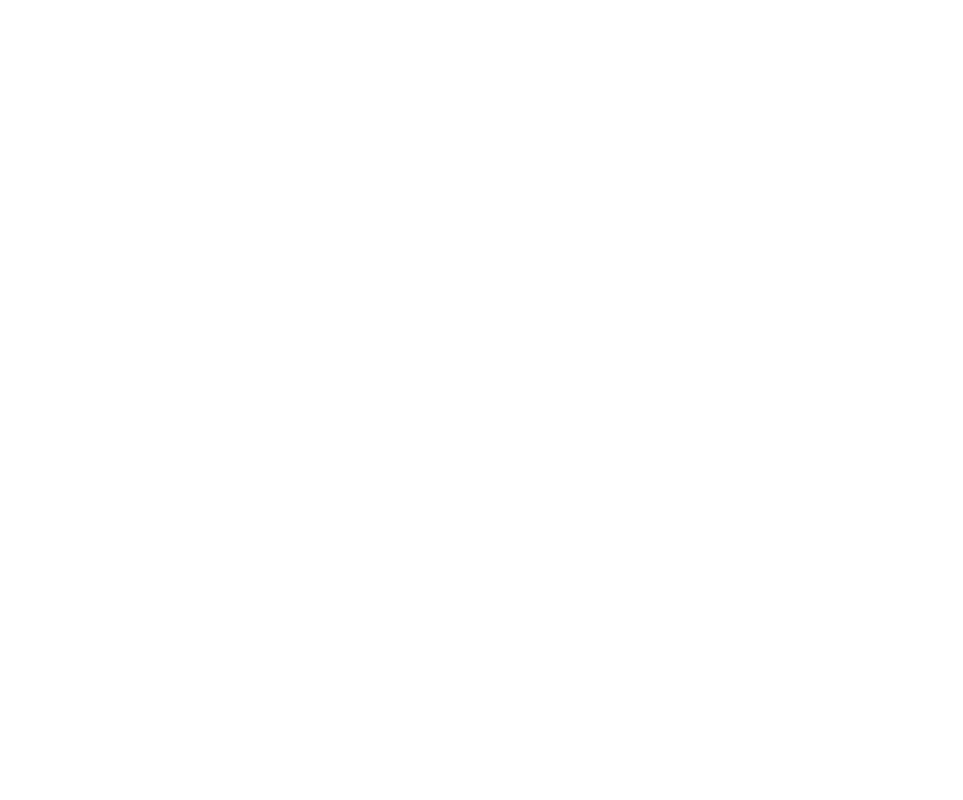
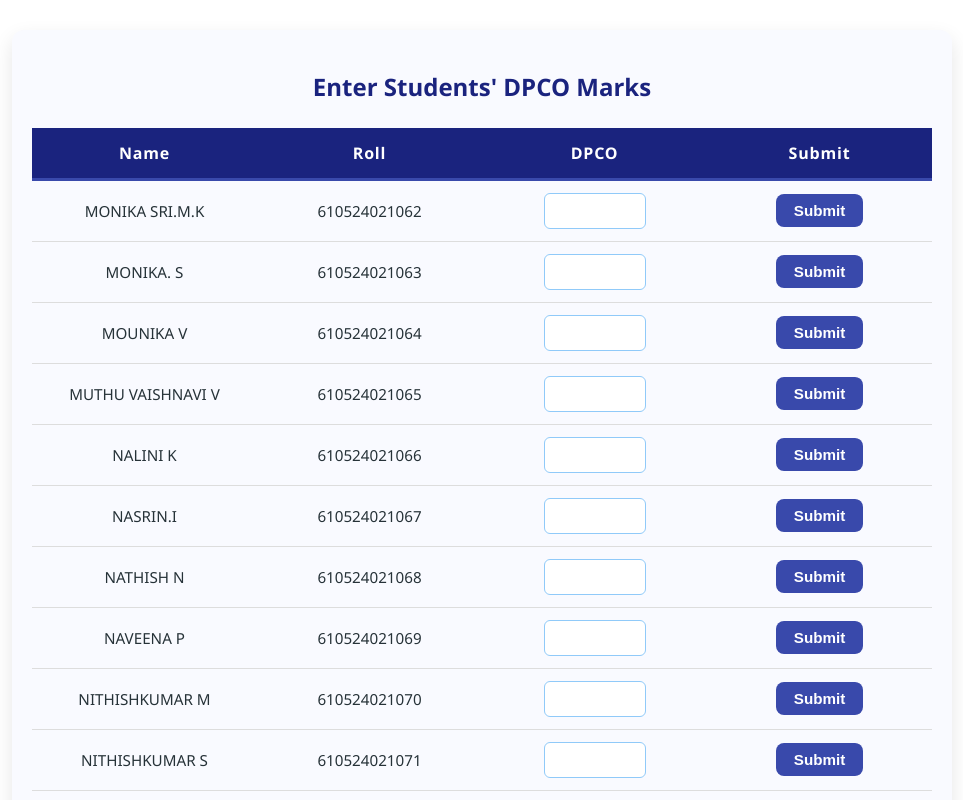
Before and after one commit to SURYACS2007/teacherfrontend-page, a React (Vite) app: page /createdpco in a window 1280 px wide. Before the commit this address had no page. Shown: the top 800 px of the page, without its empty margins (158-1121 px from the left). Built offline with nearby package versions, Linux system fonts and the light colour scheme.

Commit message:
fronnnnnnn

```diff
--- a/src/App.jsx
+++ b/src/App.jsx
@@ -12,6 +12,8 @@
 import Createvccf from './Createvccf';
 import Daastudent from './Daastudent';
 import Createdaa from './Createdaa';
+import Createdpco from './Createdpco';
+import Dpcostudent from './Dpcostudent';
 
 
 function App() {
@@ -32,6 +34,8 @@
         <Route path="/createvccf" element={<Createvccf/>} />
         <Route path="/daastudent" element={<Daastudent/>} />
         <Route path="/createdaa" element={<Createdaa/>} />
+        <Route path="/dpcostudent" element={<Dpcostudent/>} />
+        <Route path="/createdpco" element={<Createdpco/>} />
 
 
 
--- /dev/null
+++ b/src/Createdpco.jsx
@@ -0,0 +1,93 @@
+import React, { useState } from 'react';
+import axios from 'axios';
+import studentData from './data/students.json';
+import './CreateStudent.css';
+
+function Createdpco() {
+  const [rows, setRows] = useState(
+    studentData.map((student) => ({
+      ...student,
+      dpco: ''
+    }))
+  );
+
+  const handleChange = (index, value) => {
+    const updatedRows = [...rows];
+    updatedRows[index].dpco = value;
+    setRows(updatedRows);
+  };
+
+  const handleSubmit = async (index) => {
+    const student = rows[index];
+    const { roll, dpco } = student;
+
+    if (!dpco) {
+      alert('Please enter dpco mark.');
+      return;
+    }
+
+    try {
+      const response = await axios.post('https://teacherbackend-page.onrender.com/createdpco', {
+        roll,
+        dpco
+      });
+
+      if (response.data.message === 'VCCD mark stored successfully') {
+        alert(`✅ DPCO mark submitted for Roll: ${roll}`);
+
+        const updatedRows = [...rows];
+        updatedRows[index].dpco = '';
+        setRows(updatedRows);
+      }
+    } catch (error) {
+      console.error('Error:', error.response?.data || error.message);
+      if (error.response?.status === 404) {
+        alert(`❌ Roll number ${roll} not found in database`);
+      } else {
+        alert('❌ Submission failed. Please try again.');
+      }
+    }
+  };
+
+  return (
+    <div className="container mt-5">
+      <h2>Enter Students&apos; DPCO Marks</h2>
+      <table className="table table-bordered mt-4">
+        <thead>
+          <tr>
+            <th>Name</th>
+            <th>Roll</th>
+            <th>DPCO</th>
+            <th>Submit</th>
+          </tr>
+        </thead>
+        <tbody>
+          {rows.map((student, index) => (
+            <tr key={index}>
+              <td>{student.name}</td>
+              <td>{student.roll}</td>
+              <td>
+                <input
+                  type="number"
+                  className="form-control"
+                  value={student.dpco}
+                  onChange={(e) => handleChange(index, e.target.value)}
+                />
+              </td>
+              <td>
+                <button
+                  className="btn btn-primary"
+                  onClick={() => handleSubmit(index)}
+                >
+                  Submit
+                </button>
+              </td>
+            </tr>
+          ))}
+        </tbody>
+      </table>
+    </div>
+  );
+}
+
+export default Createdpco;
--- /dev/null
+++ b/src/Dpcostudent.jsx
@@ -0,0 +1,80 @@
+import React, { useEffect, useState } from 'react';
+import axios from 'axios';
+import { Link } from 'react-router-dom';
+import './Student.css';
+
+function Dpcostudent() {
+  const [students, setStudents] = useState([]);
+
+  useEffect(() => {
+    fetchStudents();
+  }, []);
+
+  const fetchStudents = () => {
+    axios
+      .get('https://teacherbackend-page.onrender.com/dpcostudent')
+      .then(res => setStudents(res.data))
+      .catch(err => console.error(err));
+  };
+
+  const handleDelete = (roll) => {
+    if (window.confirm('Are you sure you want to delete this student DPCO mark?')) {
+      axios
+        .delete(`https://teacherbackend-page.onrender.com/deletedpco/${roll}`)
+        .then(() => {
+          // Update only JP field for that student
+          setStudents(students.map(student =>
+            student.ROLL === roll ? { ...student, DPCO: null } : student
+          ));
+        })
+        .catch(err => console.error(err));
+    }
+  };
+
+  const handleDeleteAll = () => {
+    if (window.confirm('Are you sure you want to delete ALL students?')) {
+      axios
+        .delete('https://teacherbackend-page.onrender.com/delete-alldpco')
+        .then(() => setStudents([]))
+        .catch(err => console.error(err));
+    }
+  };
+
+  return (
+    <div className='body'>
+      <header className="header">DHIRAJLAL GANDHI COLLEGE OF TECHNOLOGY</header>
+      <div className="student-container">
+        <div className="student-card">
+          <Link to="/createdpco" className="btn-add">Add +</Link>
+          <div className="table-wrapper">
+            <table className="student-table">
+              <thead>
+                <tr>
+                  <th>NAME</th>
+                  <th>ROLL NO</th>
+                  <th>DPCO</th>
+                  <th>ACTIONS</th>
+                </tr>
+              </thead>
+              <tbody>
+                {students.map((student, i) => (
+                  <tr key={i}>
+                    <td>{student.NAME}</td>
+                    <td>{student.ROLL}</td>
+                    <td>{student.DPCO !== null ? student.DPCO : "--"}</td>
+                    <td className="actions-cell">
+                      <button className="btn-delete" onClick={() => handleDelete(student.ROLL)}>Delete</button>
+                    </td>
+                  </tr>
+                ))}
+              </tbody>
+            </table>
+          </div>
+          <button className="btn-delete-all" onClick={handleDeleteAll}>Delete all</button>
+        </div>
+      </div>
+    </div>
+  );
+}
+
+export default Dpcostudent;
--- a/src/Login.jsx
+++ b/src/Login.jsx
@@ -13,7 +13,8 @@
     jpp: 'jpp123',
     dss:'dss123',
     vccff:'vccff123',
-    daaa:'daaa123'
+    daaa:'daaa123',
+    dpcoo:'dpcoo123'
   };
 
   const handleSubmit = (e) => {
@@ -34,6 +35,9 @@
           navigate('/vccfstudent');
         }else if (lowerUsername === 'daaa') {
           navigate('/daastudent');
+        }
+        else if (lowerUsername === 'dpcoo') {
+          navigate('/dpcostudent');
         }
       } else {
         alert('Incorrect password.');
```
